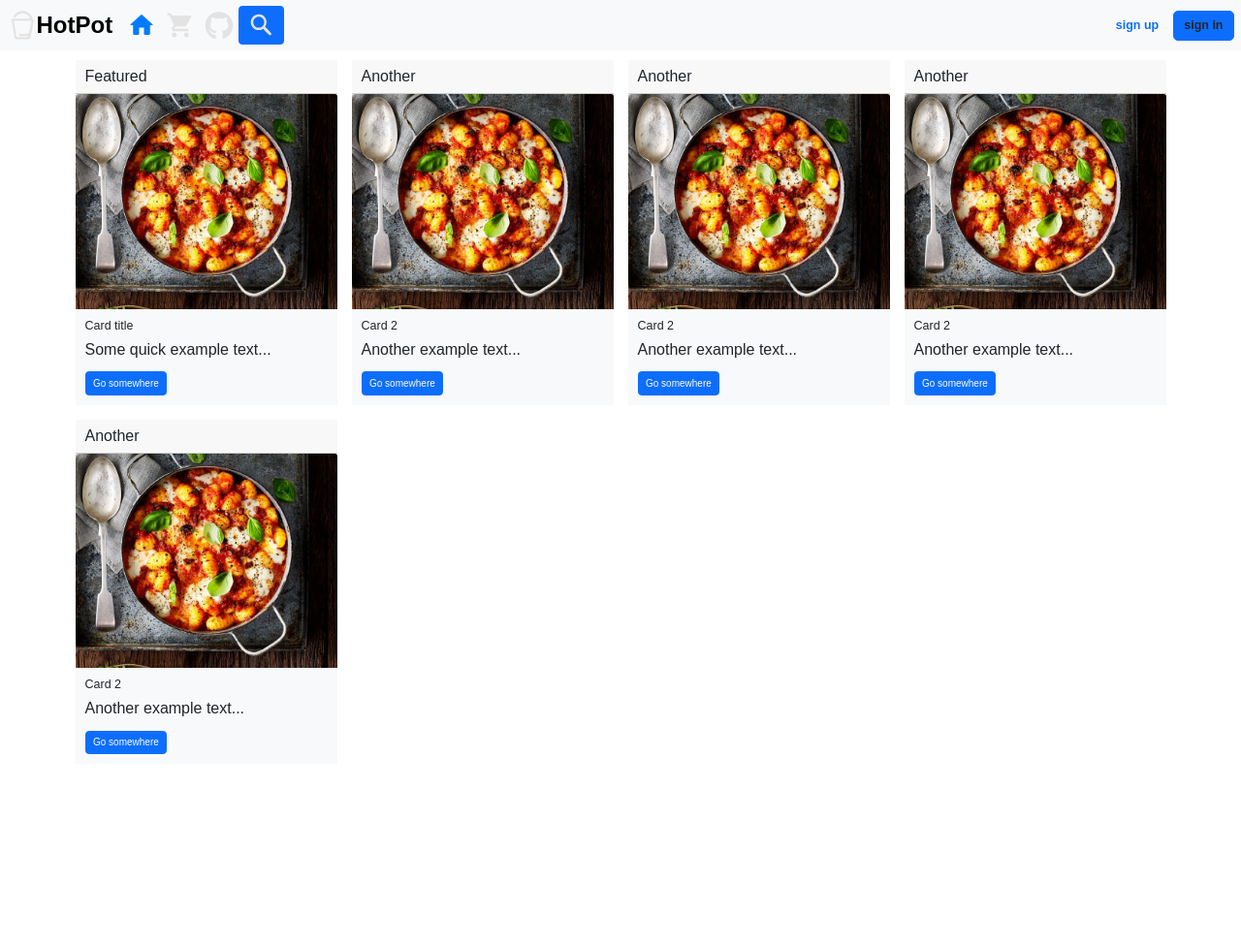
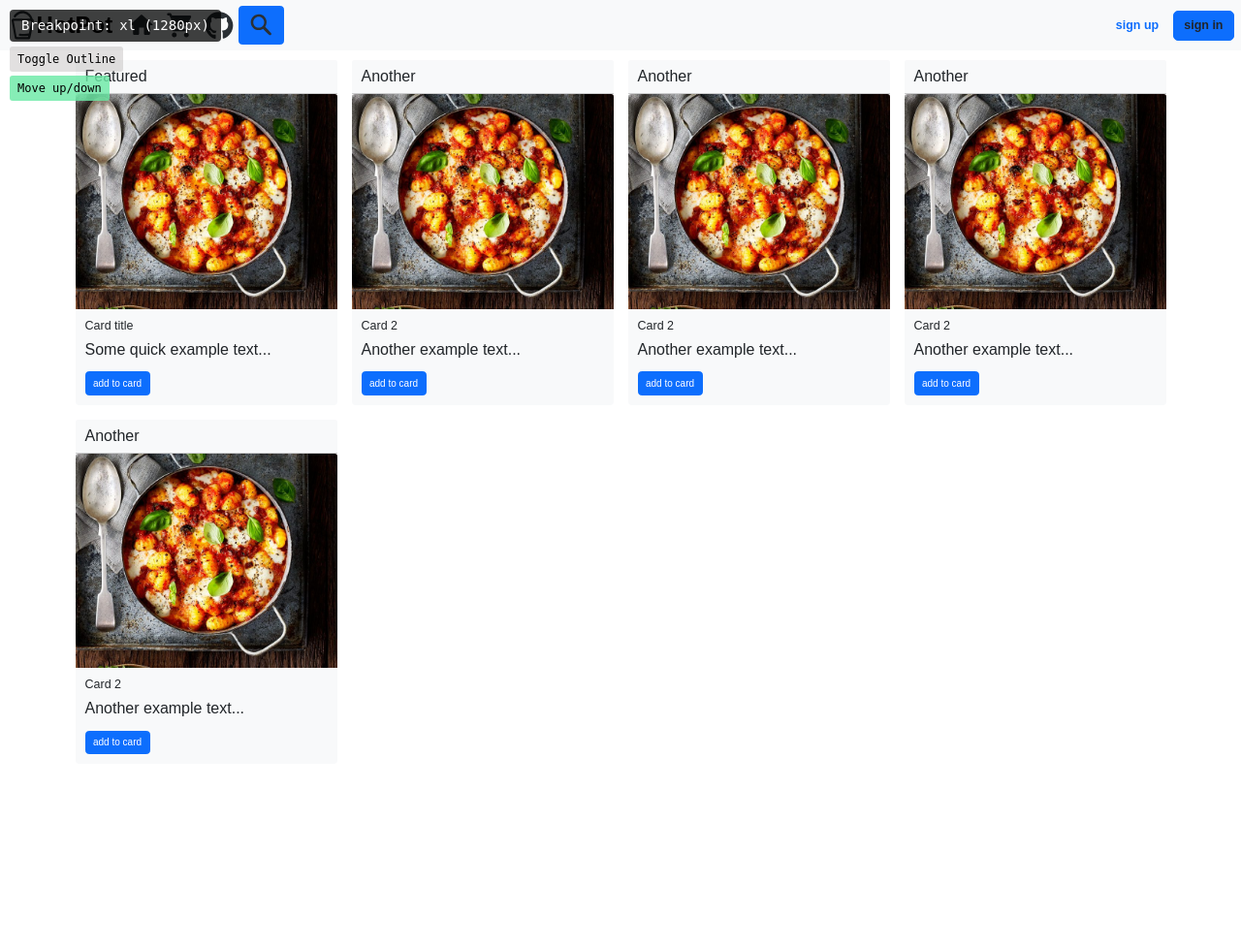
Before and after one commit to yousef-sad77/HotPot, a PHP site: page / in a window 1280 px wide. Shown: the top 977 px of the page at 97% size. Run offline with PHP 8.4, Linux system fonts and the light colour scheme; some libraries are stand-ins or nearby versions; some web fonts are replaced.

Commit message:
adding js visual debugger

```diff
--- a/web/MVC/views/cards.html
+++ b/web/MVC/views/cards.html
@@ -4,12 +4,13 @@
             <!-- Card 1 -->
             <div class="col">
                 <div class="card border-0 w-auto">
-            <div class="card-header">Featured</div>
-            <img src="../web/assets/images/chorizo-mozarella-gnocchi-bake-cropped.jpg" class="card-img-top" alt="..." />
-            <div class="card-body bg-light">
+                    <div class="card-header bg-light">Featured</div>
+                    <img src="../web/assets/images/chorizo-mozarella-gnocchi-bake-cropped.jpg" class="card-img-top"
+                        alt="..." />
+                    <div class="card-body bg-light rounded-bottom">
                         <h5 class="card-title">Card title</h5>
                         <p class="card-text">Some quick example text...</p>
-              <a href="#" class="btn btn-primary">Go somewhere</a>
+                        <a href="#" class="btn btn-primary">add to card</a>
                     </div>
                 </div>
             </div>
@@ -17,12 +18,13 @@
             <!-- Card 2 -->
             <div class="col">
                 <div class="card border-0">
-            <div class="card-header">Another</div>
-            <img src="../web/assets/images/chorizo-mozarella-gnocchi-bake-cropped.jpg" class="card-img-top" alt="..." />
-            <div class="card-body bg-light">
+                    <div class="card-header bg-light">Another</div>
+                    <img src="../web/assets/images/chorizo-mozarella-gnocchi-bake-cropped.jpg" class="card-img-top"
+                        alt="..." />
+                    <div class="card-body bg-light rounded-bottom">
                         <h5 class="card-title">Card 2</h5>
                         <p class="card-text">Another example text...</p>
-              <a href="#" class="btn btn-primary">Go somewhere</a>
+                        <a href="#" class="btn btn-primary">add to card</a>
                     </div>
                 </div>
             </div>
@@ -30,12 +32,13 @@
             <!-- Card 3 -->
             <div class="col">
                 <div class="card border-0">
-            <div class="card-header">Another</div>
-            <img src="../web/assets/images/chorizo-mozarella-gnocchi-bake-cropped.jpg" class="card-img-top" alt="..." />
-            <div class="card-body bg-light">
+                    <div class="card-header bg-light">Another</div>
+                    <img src="../web/assets/images/chorizo-mozarella-gnocchi-bake-cropped.jpg" class="card-img-top"
+                        alt="..." />
+                    <div class="card-body bg-light rounded-bottom">
                         <h5 class="card-title">Card 2</h5>
                         <p class="card-text">Another example text...</p>
-              <a href="#" class="btn btn-primary">Go somewhere</a>
+                        <a href="#" class="btn btn-primary">add to card</a>
                     </div>
                 </div>
             </div>
@@ -43,23 +46,27 @@
             <!-- Card 4 -->
             <div class="col">
                 <div class="card border-0">
-            <div class="card-header">Another</div>
-            <img src="../web/assets/images/chorizo-mozarella-gnocchi-bake-cropped.jpg" class="card-img-top" alt="..." />
-            <div class="card-body bg-light">
+                    <div class="card-header bg-light">Another</div>
+                    <img src="../web/assets/images/chorizo-mozarella-gnocchi-bake-cropped.jpg" class="card-img-top"
+                        alt="..." />
+                    <div class="card-body bg-light rounded-bottom">
                         <h5 class="card-title">Card 2</h5>
                         <p class="card-text">Another example text...</p>
-              <a href="#" class="btn btn-primary">Go somewhere</a>
+                        <a href="#" class="btn btn-primary">add to card</a>
                     </div>
                 </div>
             </div>
+
+            <!-- Card 5 -->
             <div class="col">
                 <div class="card border-0">
-            <div class="card-header">Another</div>
-            <img src="../web/assets/images/chorizo-mozarella-gnocchi-bake-cropped.jpg" class="card-img-top" alt="..." />
-            <div class="card-body bg-light">
+                    <div class="card-header bg-light">Another</div>
+                    <img src="../web/assets/images/chorizo-mozarella-gnocchi-bake-cropped.jpg" class="card-img-top"
+                        alt="..." />
+                    <div class="card-body bg-light rounded-bottom">
                         <h5 class="card-title">Card 2</h5>
                         <p class="card-text">Another example text...</p>
-              <a href="#" class="btn btn-primary">Go somewhere</a>
+                        <a href="#" class="btn btn-primary">add to card</a>
                     </div>
                 </div>
             </div>
--- a/web/MVC/views/common/footer.html
+++ b/web/MVC/views/common/footer.html
@@ -1,8 +1,8 @@
 <footer class="bg-body-tertiary mt-5 border-top pt-4 pb-2">
     <div class="container">
-      <div class="row text-center text-md-start">
+      <div class="row text-center text-sm-start">
         <!-- Logo -->
-        <div class="col-md-3 mb-4">
+        <div class="col-sm-6 col-md-3 mb-md-4 mb-sm-auto mt-md-0 mt-sm-auto">
           <a class="logo-link navbar-brand d-inline-block" href="#">
             <div class="logo">
               <svg class="logo-icon nav-icon" x="0px" y="0px" viewBox="0 0 24 24" style="width: 40px; height: 40px;">
@@ -23,8 +23,8 @@
         </div>
 
         <!-- Media -->
-        <div class="col-md-3 mb-4">
-          <h6 class="fw-bold">Media</h6>
+        <div class="col-sm-6 col-md-3 mb-4">
+          <h2 class="fw-bold">Media</h2>
           <ul class="list-unstyled">
             <li><a href="#" class="text-decoration-none text-reset">Instagram</a></li>
             <li><a href="#" class="text-decoration-none text-reset">YouTube</a></li>
@@ -34,8 +34,8 @@
         </div>
 
         <!-- Services -->
-        <div class="col-md-3 mb-4">
-          <h6 class="fw-bold">Service</h6>
+        <div class="col-sm-6 col-md-3 mb-4">
+          <h2 class="fw-bold">Service</h2>
           <ul class="list-unstyled">
             <li><a href="#" class="text-decoration-none text-reset">Institutional</a></li>
             <li><a href="#" class="text-decoration-none text-reset">Diver Partners</a></li>
@@ -45,8 +45,8 @@
         </div>
 
         <!-- Company -->
-        <div class="col-md-3 mb-4">
-          <h6 class="fw-bold">Company</h6>
+        <div class="col-sm-6 col-md-3 mb-4">
+          <h2 class="fw-bold">Company</h2>
           <ul class="list-unstyled">
             <li><a href="#" class="text-decoration-none text-reset">About Us</a></li>
             <li><a href="#" class="text-decoration-none text-reset">Career</a></li>
@@ -60,7 +60,7 @@
       <hr>
       <div class="d-flex flex-column flex-md-row justify-content-between align-items-center">
         <span class="text-muted small">enjoy your meal ❤️</span>
-        <span class="text-muted small">🌍 Location: Earth, Milky Way</span>
+        <span class="text-muted small">🌍 Location: Earth, Milky Way syria</span>
       </div>
     </div>
   </footer>
--- a/web/MVC/views/common/nav.html
+++ b/web/MVC/views/common/nav.html
@@ -23,7 +23,7 @@
       <div class="collapse navbar-collapse" id="navbarScroll">
         <ul class="left-nav navbar-nav me-auto">
           <li class="nav-item">
-            <a class="nav-link active" aria-current="page" href="#">
+            <a class="nav-link" aria-current="page" href="#">
               <svg class="nav-icon" x="0px" y="0px" viewBox="0 0 24 24">
                 <path class="home" d="M10,19v-5h4v5c0,0.5,0.4,1,1,1h3c0.5,0,1-0.5,1-1v-7h1.7c0.5,0,0.7-0.6,0.3-0.9l-8.4-7.5c-0.4-0.3-1-0.3-1.3,0
                   L3,11.1C2.6,11.4,2.8,12,3.3,12H5v7c0,0.5,0.4,1,1,1h3C9.6,20,10,19.5,10,19z" />
--- a/web/index.php
+++ b/web/index.php
@@ -10,6 +10,7 @@
     <link rel="stylesheet" href="./static/css/nav.css" />
     <script defer src="node_modules/bootstrap/dist/js/bootstrap.bundle.min.js"></script>
     <script defer src="./static/js/main.js"></script>
+    <script defer src="./static/js/debug.js"></script>
     <title>hotpot</title>
 
 </head>
@@ -20,6 +21,7 @@
     <?php require_once("./MVC/views/cards.html"); ?>
 
     <?php require_once("./MVC/views/common/footer.html"); ?>
+
 </body>
 
 </html>
--- a/web/static/css/master.css
+++ b/web/static/css/master.css
@@ -30,9 +30,10 @@ main {
     0 1px 0 rgba(0, 0, 0, 0.05) inset;
 }
 
-[data-bs-theme="light"] svg.nav-icon,
+/* data-bs-theme="" might cause a bug too afraid to remove it */
+[data-bs-theme="dark"] svg.nav-icon,
 [data-bs-theme=""] svg.nav-icon {
-  fill: #2b3035;
+  fill: #e3e3e3;
 }
 
 @font-face {
--- a/web/static/css/nav.css
+++ b/web/static/css/nav.css
@@ -15,11 +15,9 @@ img.nav-icon,
 svg.nav-icon {
   width: 30px;
   height: 30px;
-  fill: #e3e3e3;
+  fill: #2b3035;
 }
-.nav-link.active .nav-icon path {
-  fill: #007bff;
-}
+
 .signed-in,
 .hide-profile {
   display: none;
--- /dev/null
+++ b/web/static/js/debug.js
@@ -0,0 +1,98 @@
+
+const html_debug_elements = `<div id="debug-overlay">
+    <div class="panel" id="breakpoint-label">Breakpoint: ?</div>
+    <button id="toggle-outline">Toggle Outline</button>
+    <button id="toggle-position">Move up/down</button>
+</div>`
+
+const css_debug_style = `<style>
+:root
+        {
+        --debug-outline-color: rgba(255, 0, 0, 0.5);
+        --debug-panel-color: rgba(0, 0, 0, 0.75);
+        --debug-toggler-outline-bg-color:rgba(155, 148, 148, 0.29);
+        --debug-toggler-position-bg-color: rgba(108, 233, 166, 0.82);
+        }
+
+        #toggle-outline {
+            background-color: var(--debug-toggler-outline-bg-color);
+        }
+
+        #toggle-position {
+            background-color: var(--debug-toggler-position-bg-color);
+        }
+
+        #debug-overlay {
+            position: fixed;
+            top: 10px;
+            left: 10px;
+            z-index: 9999;
+            font-family: monospace;
+            font-size: 14px;
+        }
+
+        #debug-overlay.top {
+            bottom: 10px;
+            top: unset;
+        }
+
+        #debug-overlay .panel {
+
+            background: var(--debug-panel-color);
+            color: white;
+            padding: 6px 12px;
+            border-radius: 4px;
+            margin-bottom: 5px;
+        }
+
+        #debug-overlay button {
+            cursor: pointer;
+            color: #000;
+            padding: 4px 8px;
+            font-size: 12px;
+            border-radius: 3px;
+            border: none;
+            margin-top: 4px;
+            display: block;
+        }
+
+        .debug-outline * {
+            outline: 1px dashed var(--debug-outline-color) !important;
+        }
+    </style>`
+
+
+document.addEventListener('DOMContentLoaded', function () {
+  const breakpoints = [
+    { name: 'xxl', min: 1400 },
+    { name: 'xl', min: 1200 },
+    { name: 'lg', min: 992 },
+    { name: 'md', min: 768 },
+    { name: 'sm', min: 576 },
+    { name: 'xs', min: 0 },
+  ];
+
+  document.body.insertAdjacentHTML('beforeend', html_debug_elements + css_debug_style);
+
+  const overlay = document.getElementById('debug-overlay');
+  const label = document.getElementById('breakpoint-label');
+  const toggleOutlineBtn = document.getElementById('toggle-outline');
+  const togglePositionBtn = document.getElementById('toggle-position');
+
+  function updateBreakpoint() {
+    const width = window.innerWidth;
+    const current = breakpoints.find(bp => width >= bp.min);
+    label.textContent = `Breakpoint: ${current.name} (${width}px)`;
+  }
+
+  toggleOutlineBtn.addEventListener('click', () => {
+    document.body.classList.toggle('debug-outline');
+  });
+
+  togglePositionBtn.addEventListener('click', () => {
+    overlay.classList.toggle('top');
+  });
+
+  window.addEventListener('resize', updateBreakpoint);
+  updateBreakpoint();
+});
--- a/web/static/js/main.js
+++ b/web/static/js/main.js
@@ -1,78 +1,30 @@
 document.addEventListener("DOMContentLoaded", () => {
-const html = document.getElementById("htmlPage"); // for bootstrap dark/light mode
-const checkbox = document.getElementById("theme-checkbox");
-checkbox.addEventListener("change", ()=>{
-    if (checkbox.checked) {
-        html.setAttribute("data-bs-theme", "dark");
-    } else {
-        html.setAttribute("data-bs-theme", "light");
-    }
-});
+  // const html = document.getElementById("htmlPage"); // for bootstrap dark/light mode
+  // const checkbox = document.getElementById("theme-checkbox");
+  // checkbox.addEventListener("change", ()=>{
+  //     if (checkbox.checked) {
+  //         html.setAttribute("data-bs-theme", "dark");
+  //     } else {
+  //         html.setAttribute("data-bs-theme", "light");
+  //     }
+  // });
 
-    const selectResult = document.querySelector("#select-result .fi");
-    const langList = document.querySelectorAll(
-      '.icon-selector-component .radio-selector-list input[name="lang"]'
-    );
-    langList.forEach((input) => {
-      input.addEventListener("change", () => {
-        if (input.checked) {
-          const label = input.nextElementSibling;
-          const flag = label.querySelector(".fi");
-          if (flag && selectResult) {
-            selectResult.className = flag.className;
-            console.log(flag.className);
-          }
-        }
-      });
-    });
-
-    const topNavLinks = document.querySelectorAll(".left-nav .nav-link");
-    const bottomNavLinks = document.querySelectorAll(".bottom-nav .nav-link");
-
-    function handleNavClick(e, links) {
-      e.preventDefault();
-      links.forEach(link => link.classList.remove("active"));
-      e.currentTarget.classList.add("active");
-    }
-
-    topNavLinks.forEach(link => {
-      link.addEventListener("click", function (e) {
-        handleNavClick(e, topNavLinks);
-        // Sync with bottom nav (if needed)
-        const index = [...topNavLinks].indexOf(link);
-        bottomNavLinks.forEach(link => link.classList.remove("active"));
-        if (bottomNavLinks[index]) bottomNavLinks[index].classList.add("active");
-      });
-    });
-
-    bottomNavLinks.forEach(link => {
-      link.addEventListener("click", function (e) {
-        handleNavClick(e, bottomNavLinks);
-        // Sync with top nav
-        const index = [...bottomNavLinks].indexOf(link);
-        topNavLinks.forEach(link => link.classList.remove("active"));
-        if (topNavLinks[index]) topNavLinks[index].classList.add("active");
-      });
-    });
-
-    let lastScrollY = window.scrollY;
-    const navbar = document.getElementById("navbar");
-
-    window.addEventListener("scroll", () => {
-      const currentScrollY = window.scrollY;
-
-      if (currentScrollY <= 0) {
-        navbar.classList.remove("hidden");
-      } else if (currentScrollY > lastScrollY) {
-        // Scrolling down
-        navbar.classList.add("hidden");
-      } else {
-        // Scrolling up
-        navbar.classList.remove("hidden");
-      }
-
-      lastScrollY = currentScrollY;
-    });
+  // const selectResult = document.querySelector("#select-result .fi");
+  // const langList = document.querySelectorAll(
+  //   '.icon-selector-component .radio-selector-list input[name="lang"]'
+  // );
+  // langList.forEach((input) => {
+  //   input.addEventListener("change", () => {
+  //     if (input.checked) {
+  //       const label = input.nextElementSibling;
+  //       const flag = label.querySelector(".fi");
+  //       if (flag && selectResult) {
+  //         selectResult.className = flag.className;
+  //         console.log(flag.className);
+  //       }
+  //     }
+  //   });
+  // });
 
 
-  });
+});
```
Lines whose indentation alone changed are shown as unchanged.
